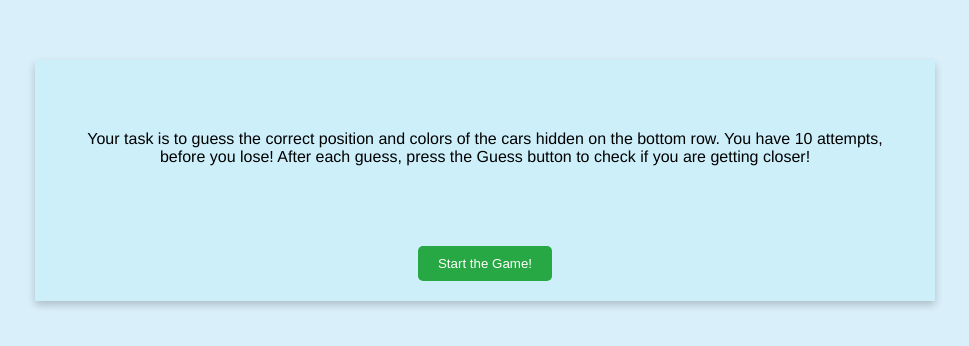
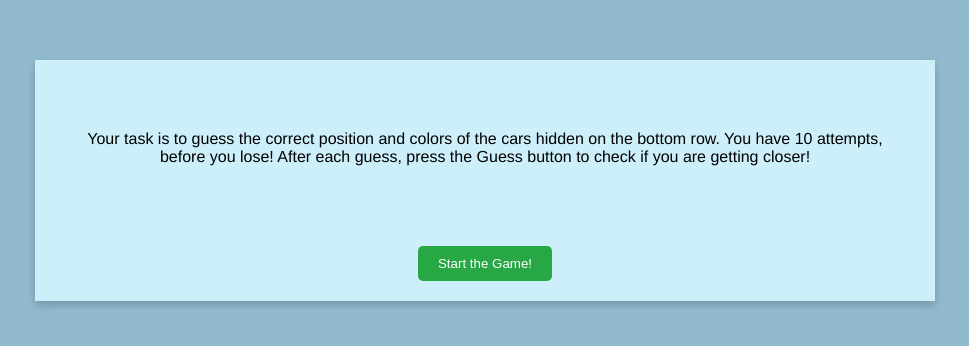
Before and after one commit to donbagger/sigmavercel, a plain HTML site: page module-3/MindGuesser/index.html in a window 1280 px wide. Shown: the part 220-566 px from the top of the page, without its empty margins (155-1124 px from the left). Drawn offline with Linux system fonts and the light colour scheme.

Commit message:
added an routing from main page + changed colors

```diff
--- a/module-3/MindGuesser/styles/style.css
+++ b/module-3/MindGuesser/styles/style.css
@@ -5,7 +5,7 @@
 }
 
 :root {
-    --primary-color: #d9effa;
+    --primary-color: #92bace;
     --secondary-color: #cceffa;
   }
 
```
